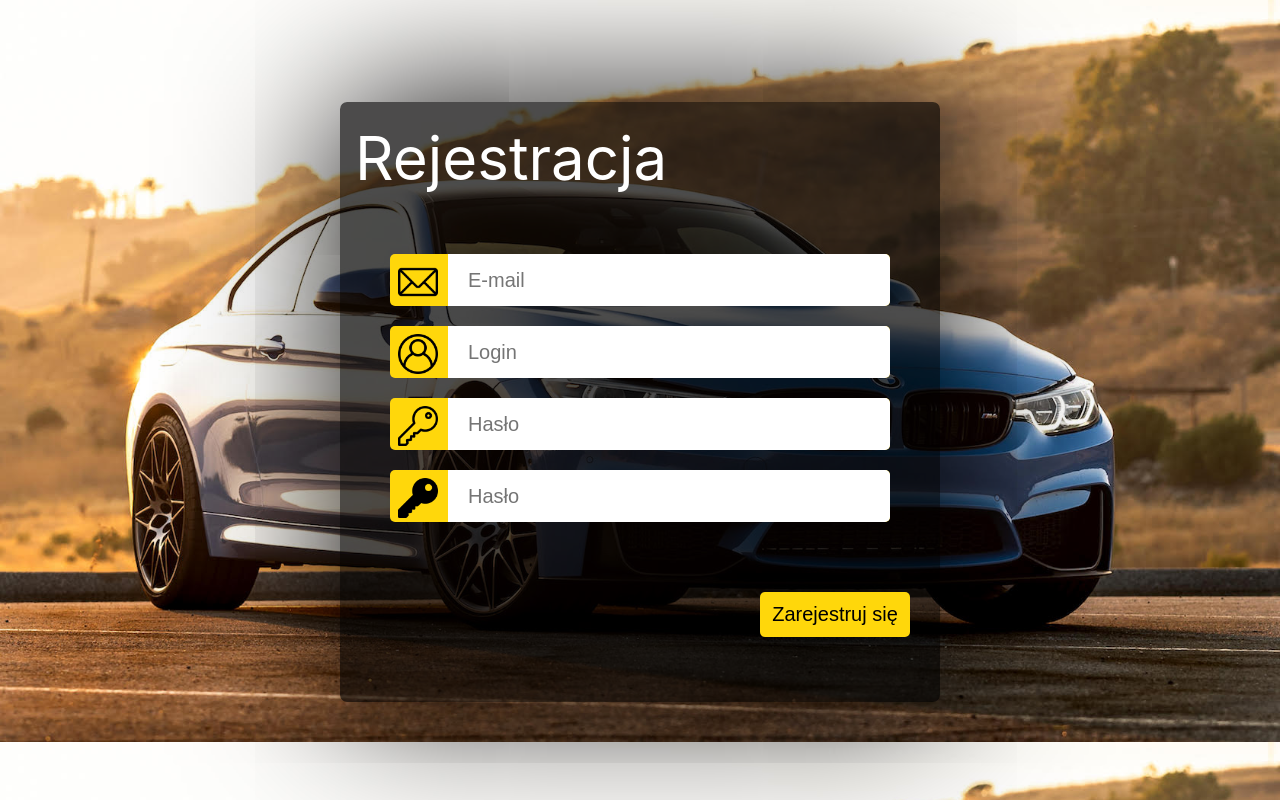
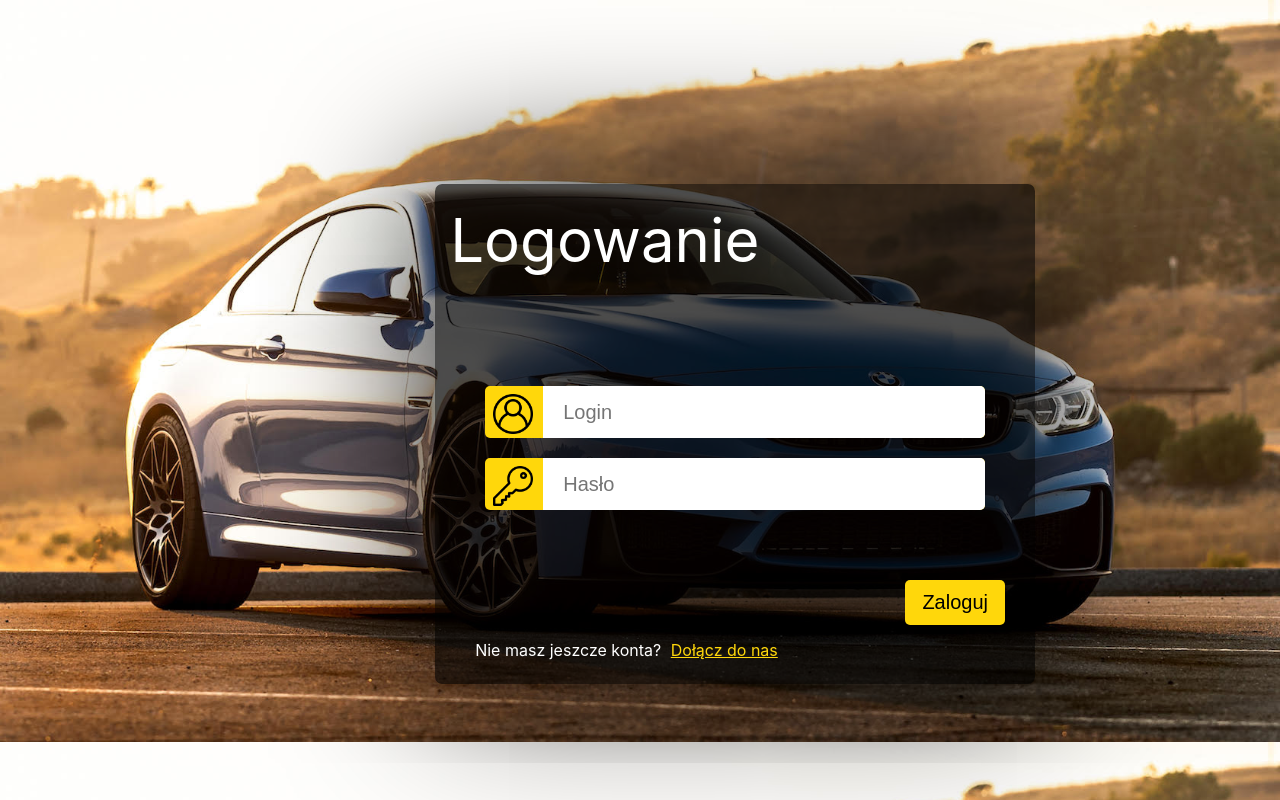
Before and after one commit to maciejBek/car-service, a React (Create React App) app in the folder frontend/: page / in a window 1280 px wide. Built offline with nearby package versions, Linux system fonts and the light colour scheme.

Commit message:
Logowanie łaczenie z serwerem

```diff
--- a/frontend/src/App.js
+++ b/frontend/src/App.js
@@ -1,15 +1,15 @@
 import logo from './logo.svg';
 import './App.css';
 //import Form from './components/Form'
-//import Logowanie from './components/Logowanie';
-import Rejestracja from './components/Rejestracja';
+import Logowanie from './components/Logowanie';
+//import Rejestracja from './components/Rejestracja';
 //import Pracownik from './components/Pracownik';
 
 function App() {
   return (
-      //<Logowanie />
+      <Logowanie />
       //<Form/>
-      <Rejestracja/>
+      //<Rejestracja/>
       // <Pracownik/>
   );
 }
--- a/frontend/src/components/Logowanie.css
+++ b/frontend/src/components/Logowanie.css
@@ -120,3 +120,21 @@ body{
     padding-left: 5px;
     color: #FFD70B;
 }
+
+#blad{
+    position: absolute;
+    float: left;
+    color: red;
+    margin-left: 50px;
+    margin-top: 30px;
+    display: none;
+}
+
+#dobrze{
+    position: absolute;
+    float: left;
+    color: forestgreen;
+    margin-left: 50px;
+    margin-top: 30px;
+    display: none;
+}
--- a/frontend/src/components/Logowanie.js
+++ b/frontend/src/components/Logowanie.js
@@ -1,7 +1,76 @@
 import React from 'react';
 import './Logowanie.css';
+import axios from "axios";
+
+const CAR_REST_API_URL = 'http://localhost:8080/api/accounts/login';
 
 class Logowanie extends React.Component {
+
+    constructor(props) {
+        super(props);
+        this.state = {
+            isGoing: true,
+            numberOfGuests: 2
+        };
+
+        this.handleInputChange = this.handleInputChange.bind(this);
+
+    }
+
+    handleInputChange(event) {
+        const target = event.target;
+        const value = target.type === 'checkbox' ? target.checked : target.value;
+        const name = target.name;
+
+        this.setState({
+            [name]: value
+        });
+    }
+
+    handleSubmit(event) {
+        // getting data from form and putting to json string to body array
+        let account = document.getElementById('account');
+        let formData = new FormData(account);
+
+
+        var data = {};
+        formData.forEach(function(value, key){
+            data[key] = value;
+        });
+            console.log(data)
+        document.getElementById('pasek0').style.border = "0px solid red";
+        document.getElementById('pasek1').style.border = "0px solid red";
+        document.getElementById('blad').style.display = "none";
+        document.getElementById('dobrze').style.display = "none";
+
+        let body = JSON.stringify(data);
+
+                // add car to database with post method
+                axios({
+                    method: "post",
+                    url: CAR_REST_API_URL,
+                    data: body,
+                    headers: {"Content-Type": "application/JSON"},
+                })
+
+                    .then(function (response) {
+                        document.getElementById('dobrze').style.display = "inline";
+                    })
+                    .catch(function (response) {
+                        const error =(response.response.data);
+                        console.log(error.error)
+                        document.getElementById('pasek0').style.border="3px solid red";
+                        document.getElementById('pasek1').style.border="3px solid red";
+                        document.getElementById('blad').style.display = "inline";
+                    }).catch(function (response) {
+                    //handle error
+                    console.log(response);
+                    });
+
+        event.preventDefault();
+    }
+
+
     render() {
         return (
             //<div id="strona">
@@ -12,20 +81,28 @@ class Logowanie extends React.Component {
                 <div className="text">
                 Logowanie
                 </div>
+                <form id="account" onSubmit={this.handleSubmit}>
                 <div id="poz">
-                <div className="pasek">
+                <div className="pasek" id="pasek0">
                     <div id="zdj1"></div>
-                    <input className="input" type="text" name="nazwa" placeholder="Login"/>
+                    <input className="input" type="text" name="username" placeholder="Login"/>
                 </div>
-                <div className="pasek">
+                <div className="pasek" id="pasek1">
                     <div id="zdj2"></div>
-                    <input className="input" type="text" name="nazwa" placeholder="Hasło"/>
+                    <input className="input" type="password" name="password" placeholder="Hasło"/>
                 </div>
                 </div>
+                    <div id="dobrze">
+                        zalogowano!
+                    </div>
+                    <div id="blad">
+                        Wprowadzono zle dane!
+                    </div>
                 <div id="przycisk">
                     <input id="przycisk1" type="submit" value="Zaloguj" />
                 </div>
                 <div id="rej">Nie masz jeszcze konta? <a id="reje" href="...">Dołącz do nas </a></div>
+                </form>
             </div>
             //</div>
         );
--- a/frontend/src/components/Rejestracja.js
+++ b/frontend/src/components/Rejestracja.js
@@ -83,6 +83,7 @@ class Rejestracja extends React.Component {
             console.log("hasla zgodne")
 
 
+            console.log(data)
 
             let body = JSON.stringify(data);
 
```
Also changed, not shown: 1 other file (tests, documents, lock files or other folders).
